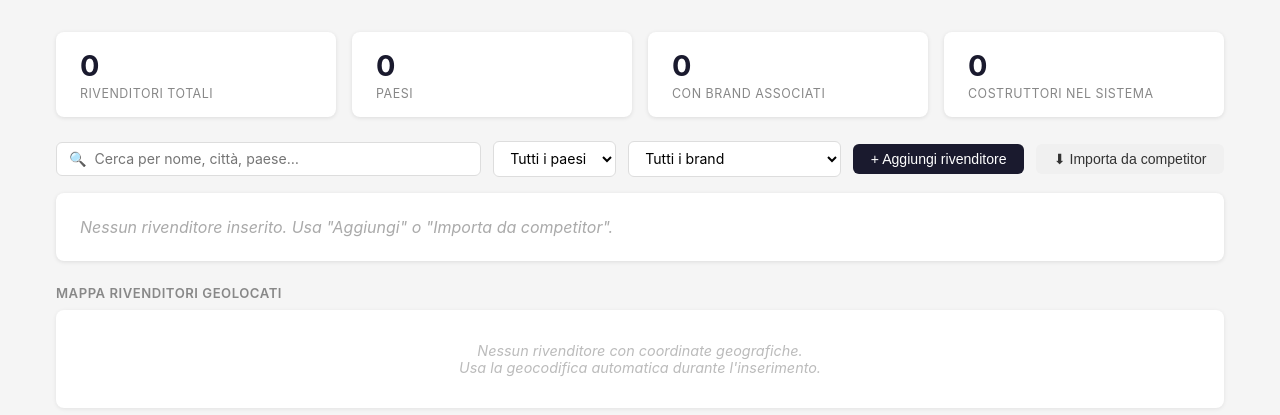
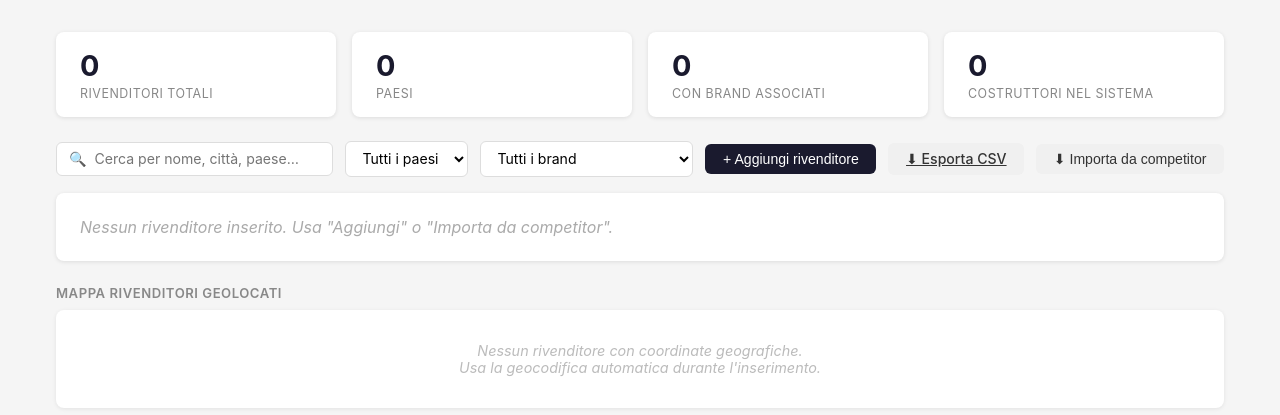
Before and after one commit to Blusimon77/EconomicHub, a FastAPI app: page /dealers in a window 1280 px wide. Shown: the part 56-471 px from the top of the page. Run offline with FastAPI, Linux system fonts and the light colour scheme; data that the repository does not hold is empty.

Commit message:
#14 #13 #12 conferma rigetto, approval note in analytics, export CSV dealer
#14: form rigetto post con confirm() JS (operazione irreversibile)
#13: colonna "Note approvazione" in analytics.html (campo approval_note)
#12: GET /dealers/export.csv genera download CSV con tutti i campi dealer
     + pulsante "Esporta CSV" nella toolbar di dealers.html

Co-Authored-By: Claude Sonnet 4.6 <noreply@anthropic.com>

```diff
--- a/dashboard/main.py
+++ b/dashboard/main.py
@@ -1249,6 +1249,33 @@ async def api_dealer_detail(did: int, db: Session = Depends(get_db)):
     })
 
 
+@app.get("/dealers/export.csv")
+async def export_dealers_csv(db: Session = Depends(get_db)):
+    """Scarica l'anagrafica dealer in formato CSV."""
+    import csv, io
+    dealers = db.query(Dealer).order_by(Dealer.name).all()
+    output = io.StringIO()
+    writer = csv.writer(output)
+    writer.writerow([
+        "ID", "Nome", "Sito web", "Email", "Telefono",
+        "Indirizzo", "Città", "Stato/Provincia", "Paese", "CAP",
+        "Latitudine", "Longitudine", "Note", "Creato il",
+    ])
+    for d in dealers:
+        writer.writerow([
+            d.id, d.name or "", d.website or "", d.email or "", d.phone or "",
+            d.address or "", d.city or "", d.state or "", d.country or "", d.postal_code or "",
+            d.latitude or "", d.longitude or "", d.notes or "",
+            d.created_at.strftime("%Y-%m-%d %H:%M") if d.created_at else "",
+        ])
+    from fastapi.responses import Response
+    return Response(
+        content=output.getvalue(),
+        media_type="text/csv; charset=utf-8",
+        headers={"Content-Disposition": 'attachment; filename="dealers.csv"'},
+    )
+
+
 def _save_dealer_brands(db: Session, dealer_id: int, form) -> None:
     """Crea i record DealerBrand a partire dai checkbox del form."""
     if form.get("brand_own"):
--- a/dashboard/templates/analytics.html
+++ b/dashboard/templates/analytics.html
@@ -54,6 +54,7 @@
         <th>Argomento</th>
         <th>Pubblicato il</th>
         <th>Contenuto</th>
+        <th>Note approvazione</th>
       </tr>
     </thead>
     <tbody>
@@ -64,6 +65,7 @@
         <td>{{ post.topic or '—' }}</td>
         <td>{{ post.published_at.strftime('%d/%m/%Y %H:%M') if post.published_at else '—' }}</td>
         <td>{{ post.content[:80] }}{% if post.content|length > 80 %}…{% endif %}</td>
+        <td style="color:#888;font-size:0.82rem">{{ post.approval_note or '—' }}</td>
       </tr>
       {% endfor %}
     </tbody>
--- a/dashboard/templates/dealers.html
+++ b/dashboard/templates/dealers.html
@@ -171,6 +171,7 @@
       {% endfor %}
     </select>
     <button class="btn btn-primary" onclick="openModal()">+ Aggiungi rivenditore</button>
+    <a href="/dealers/export.csv" class="btn btn-secondary" title="Scarica anagrafica in formato CSV">⬇ Esporta CSV</a>
     <form method="post" action="/dealers/import" style="display:inline">
       <input type="hidden" name="csrf_token" id="import-csrf">
       <button type="submit" class="btn btn-secondary"
--- a/dashboard/templates/index.html
+++ b/dashboard/templates/index.html
@@ -112,7 +112,8 @@
         <input type="hidden" name="note" value="">
         <button class="btn btn-approve" type="submit">Approva</button>
       </form>
-      <form method="post" action="/posts/{{ post.id }}/reject" style="display:inline">
+      <form method="post" action="/posts/{{ post.id }}/reject" style="display:inline"
+            onsubmit="return confirm('Rifiutare il post #{{ post.id }}? L\'operazione è irreversibile.')">
         <input type="hidden" name="note" value="">
         <button class="btn btn-reject" type="submit">Rifiuta</button>
       </form>
```
